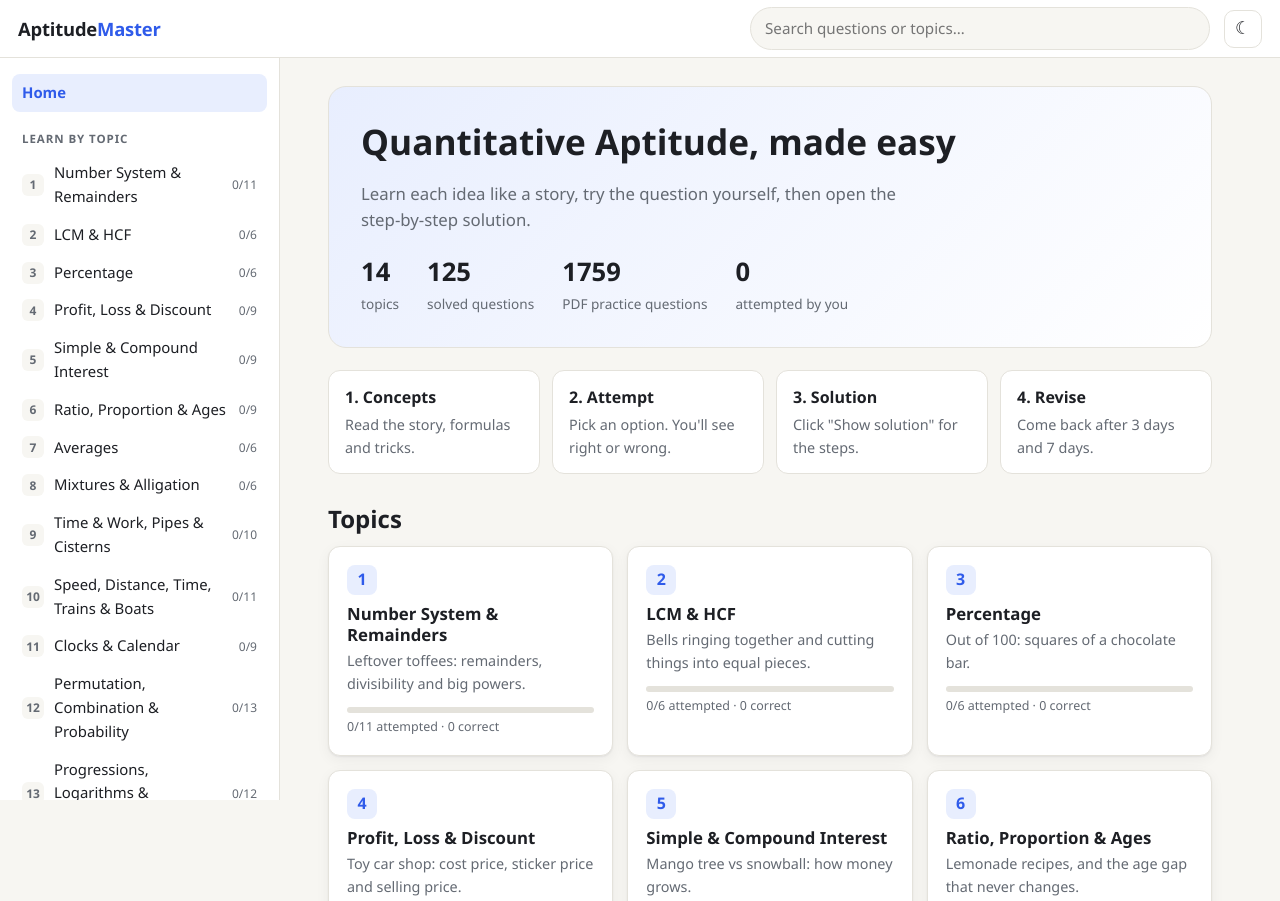
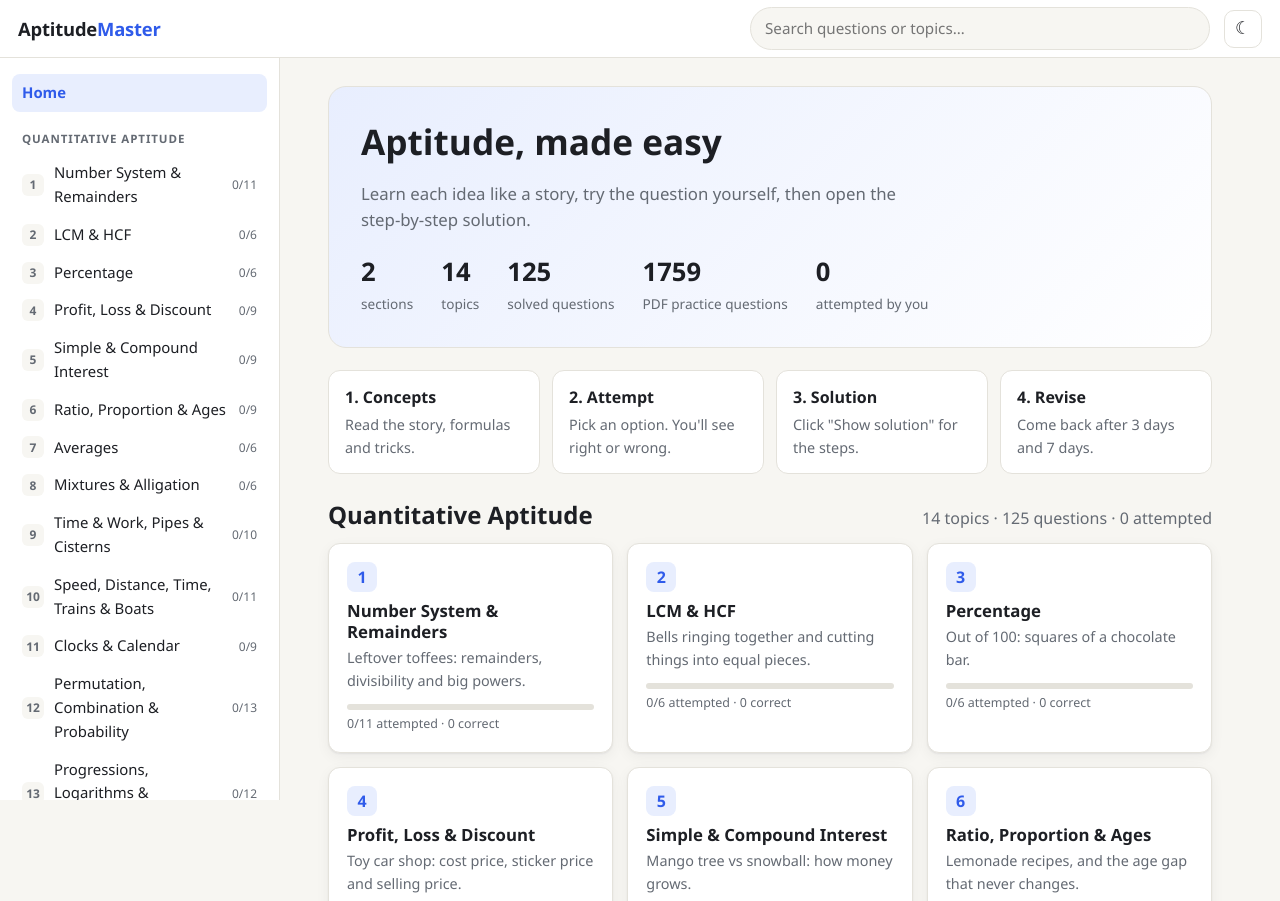
Before and after one commit to 23f1000642/aptitude-master, a plain HTML site: page index.html in a window 1280 px wide. Shown: the top 901 px of the page. Drawn offline with Linux system fonts and the light colour scheme.

Commit message:
Group topics by section in sidebar, home page and question bank
Co-Authored-By: Claude Opus 5.5 <noreply@anthropic.com>
Claude-Session: https://claude.ai/code/session_014DUEhCQN9XWNLNNXcEpyXP

```diff
--- a/css/style.css
+++ b/css/style.css
@@ -122,6 +122,11 @@ h1, h2, h3, h4 { line-height: 1.25; margin: 0 0 0.5em; }
 }
 .how-step span { color: var(--muted); font-size: 0.9rem; }
 .section-title { margin-top: 30px; }
+.section-block { margin-top: 26px; }
+.section-head { display: flex; align-items: baseline; justify-content: space-between; flex-wrap: wrap; gap: 6px 16px; margin-bottom: 12px; }
+.section-head .section-title { margin: 0; }
+.small { font-size: 0.8rem; font-weight: 400; }
+.key-note { margin-top: 8px; font-size: 0.9rem; padding: 8px 10px; border-radius: 8px; background: var(--warn-soft); }
 .topic-grid { display: grid; grid-template-columns: repeat(auto-fill, minmax(260px, 1fr)); gap: 14px; }
 .topic-card {
   display: block; padding: 18px; color: var(--ink);
--- a/js/app.js
+++ b/js/app.js
@@ -4,8 +4,9 @@
   const app = document.getElementById('app');
   const sidebar = document.getElementById('sidebar');
   const topicById = {};
-  APT.topics.forEach((t, i) => {
-    t.index = i + 1;
+  const sectionTopics = (sec) => APT.topics.filter((t) => t.section === sec);
+  APT.sections.forEach((sec) => sectionTopics(sec.id).forEach((t, i) => { t.index = i + 1; }));
+  APT.topics.forEach((t) => {
     t.questions.forEach((q, j) => { q.qid = `${t.id}#${j + 1}`; q.no = j + 1; });
     topicById[t.id] = t;
   });
@@ -30,17 +31,18 @@
   function qids(t) { return t.questions.map((q) => q.qid); }
 
   function renderSidebar(active) {
-    const topics = APT.topics.map((t) => {
-      const s = Store.topicStats(qids(t));
-      const doneMark = s.total && s.done === s.total ? ' done' : '';
-      return `<a class="nav-item${active === t.id ? ' active' : ''}${doneMark}" href="#/topic/${t.id}">
-        <span class="nav-num">${t.index}</span><span class="nav-title">${esc(t.title)}</span>
-        <span class="nav-count">${s.done}/${s.total}</span></a>`;
-    }).join('');
+    const topics = APT.sections.map((sec) => `<div class="nav-head">${esc(sec.title)}</div>` +
+      sectionTopics(sec.id).map((t) => {
+        const s = Store.topicStats(qids(t));
+        const doneMark = s.total && s.done === s.total ? ' done' : '';
+        return `<a class="nav-item${active === t.id ? ' active' : ''}${doneMark}" href="#/topic/${t.id}">
+          <span class="nav-num">${t.index}</span><span class="nav-title">${esc(t.title)}</span>
+          <span class="nav-count">${s.done}/${s.total}</span></a>`;
+      }).join('')).join('');
     const bankCount = APT.bankIndex.reduce((n, b) => n + b.count, 0);
     sidebar.innerHTML = `
       <a class="nav-item home${active === 'home' ? ' active' : ''}" href="#/">Home</a>
-      <div class="nav-head">Learn by topic</div>${topics}
+      ${topics}
       <div class="nav-head">Practice more</div>
       <a class="nav-item${active === 'bank' ? ' active' : ''}" href="#/bank">PDF question bank <span class="nav-count">${bankCount}</span></a>
       <a class="nav-item${active === 'bookmarks' ? ' active' : ''}" href="#/bookmarks">Bookmarked <span class="nav-count">${Store.bookmarks().length}</span></a>`;
@@ -55,7 +57,7 @@
     const totalQ = APT.topics.reduce((n, t) => n + t.questions.length, 0);
     const all = APT.topics.flatMap(qids);
     const s = Store.topicStats(all);
-    const cards = APT.topics.map((t) => {
+    const card = (t) => {
       const st = Store.topicStats(qids(t));
       return `<a class="topic-card" href="#/topic/${t.id}">
         <div class="topic-num">${t.index}</div>
@@ -63,12 +65,22 @@
         <p>${esc(t.tagline)}</p>
         ${progressBar(st)}
       </a>`;
+    };
+    const sectionsHtml = APT.sections.map((sec) => {
+      const list = sectionTopics(sec.id);
+      if (!list.length) return '';
+      const st = Store.topicStats(list.flatMap(qids));
+      return `<section class="section-block" id="sec-${sec.id}">
+        <div class="section-head"><h2 class="section-title">${esc(sec.title)}</h2>
+        <span class="muted">${list.length} topics · ${st.total} questions · ${st.done} attempted</span></div>
+        <div class="topic-grid">${list.map(card).join('')}</div></section>`;
     }).join('');
     app.innerHTML = `
       <section class="hero">
-        <h1>Quantitative Aptitude, made easy</h1>
+        <h1>Aptitude, made easy</h1>
         <p>Learn each idea like a story, try the question yourself, then open the step-by-step solution.</p>
         <div class="hero-stats">
+          <div><b>${APT.sections.length}</b><span>sections</span></div>
           <div><b>${APT.topics.length}</b><span>topics</span></div>
           <div><b>${totalQ}</b><span>solved questions</span></div>
           <div><b>${APT.bankIndex.reduce((n, b) => n + b.count, 0)}</b><span>PDF practice questions</span></div>
@@ -81,8 +93,7 @@
         <div class="how-step"><b>3. Solution</b><span>Click "Show solution" for the steps.</span></div>
         <div class="how-step"><b>4. Revise</b><span>Come back after 3 days and 7 days.</span></div>
       </section>
-      <h2 class="section-title">Topics</h2>
-      <div class="topic-grid">${cards}</div>`;
+      ${sectionsHtml}`;
   }
 
   function topicPage(id, tab) {
@@ -91,11 +102,13 @@
     renderSidebar(id);
     tab = tab || 'concepts';
     const st = Store.topicStats(qids(t));
-    const prev = APT.topics[t.index - 2];
-    const next = APT.topics[t.index];
+    const sibs = sectionTopics(t.section);
+    const prev = sibs[t.index - 2];
+    const next = sibs[t.index];
+    const secTitle = (APT.sections.find((x) => x.id === t.section) || {}).title || '';
     app.innerHTML = `
       <div class="topic-head">
-        <div class="crumb"><a href="#/">Home</a> / Topic ${t.index}</div>
+        <div class="crumb"><a href="#/">Home</a> / ${esc(secTitle)} / Topic ${t.index}</div>
         <h1>${esc(t.title)}</h1>
         <p class="tagline">${esc(t.tagline)}</p>
         <div class="topic-progress">${progressBar(st)}</div>
@@ -174,6 +187,7 @@
         <ol class="steps">${q.steps.map((s) => `<li>${s}</li>`).join('')}</ol>
         <div class="final">Answer: <b>${q.options ? LETTERS[q.answer] + ') ' + q.options[q.answer] : q.answerText}</b></div>
         ${q.trick ? `<div class="trick-note"><b>Trick used:</b> ${q.trick}</div>` : ''}
+        ${q.keyNote ? `<div class="key-note"><b>Note:</b> ${q.keyNote}</div>` : ''}
       </div>
     </article>`;
   }
@@ -283,8 +297,13 @@
     renderSidebar('bank');
     app.innerHTML = `<div class="topic-head"><div class="crumb"><a href="#/">Home</a> / Question bank</div>
       <h1>PDF question bank</h1>
-      <p class="tagline">Every Quantitative Aptitude question from your PDF, grouped by the PDF's own sub-topics. ${APT.bankIndex.reduce((n, b) => n + b.count, 0)} questions in total.</p></div>
-      <div class="bank-list">${APT.bankIndex.map((b) => `<a class="bank-chip" href="#/bank/${b.id}">${esc(b.title)} <span>${b.count}</span></a>`).join('')}</div>`;
+      <p class="tagline">Every question from your PDF, grouped by the PDF's own sub-topics. ${APT.bankIndex.reduce((n, b) => n + b.count, 0)} questions in total.</p></div>
+      ${APT.sections.map((sec) => {
+        const list = APT.bankIndex.filter((b) => (b.section || 'quant') === sec.id);
+        if (!list.length) return '';
+        return `<h2 class="section-title">${esc(sec.title)} <span class="muted small">${list.reduce((n, b) => n + b.count, 0)} questions</span></h2>
+          <div class="bank-list">${list.map((b) => `<a class="bank-chip" href="#/bank/${b.id}">${esc(b.title)} <span>${b.count}</span></a>`).join('')}</div>`;
+      }).join('')}`;
   }
 
   async function bankPage(id) {
```
